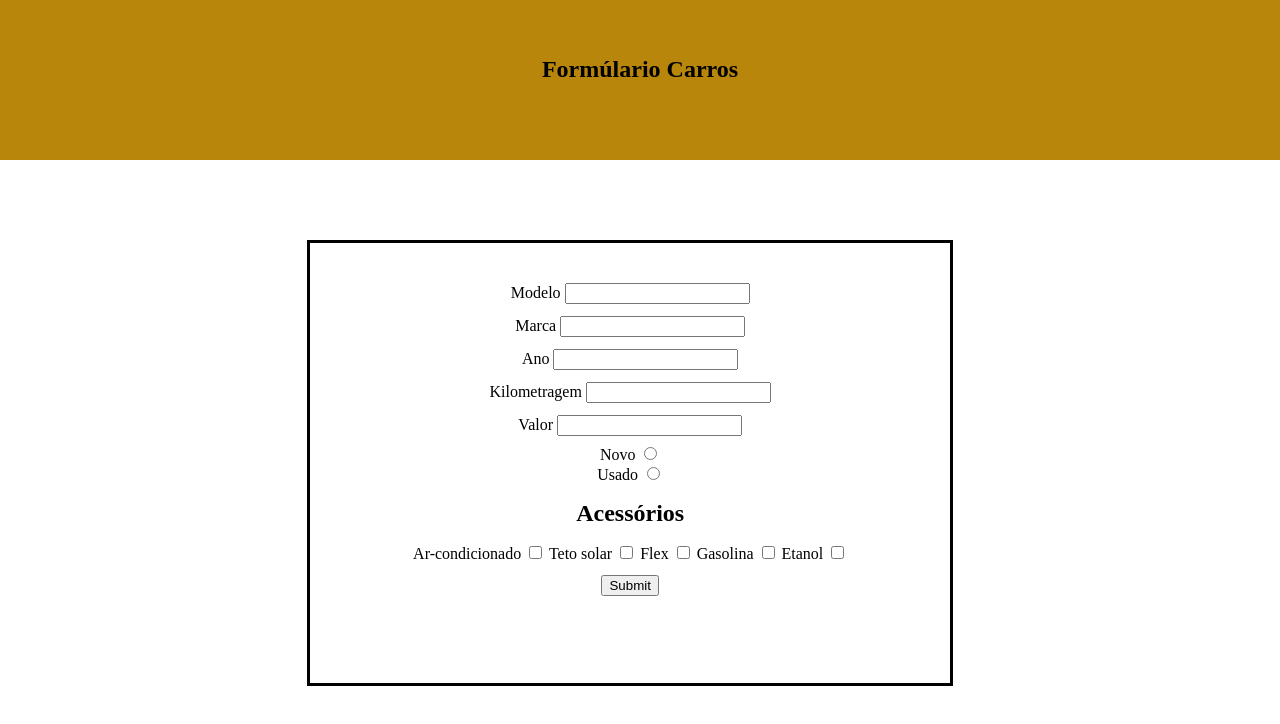
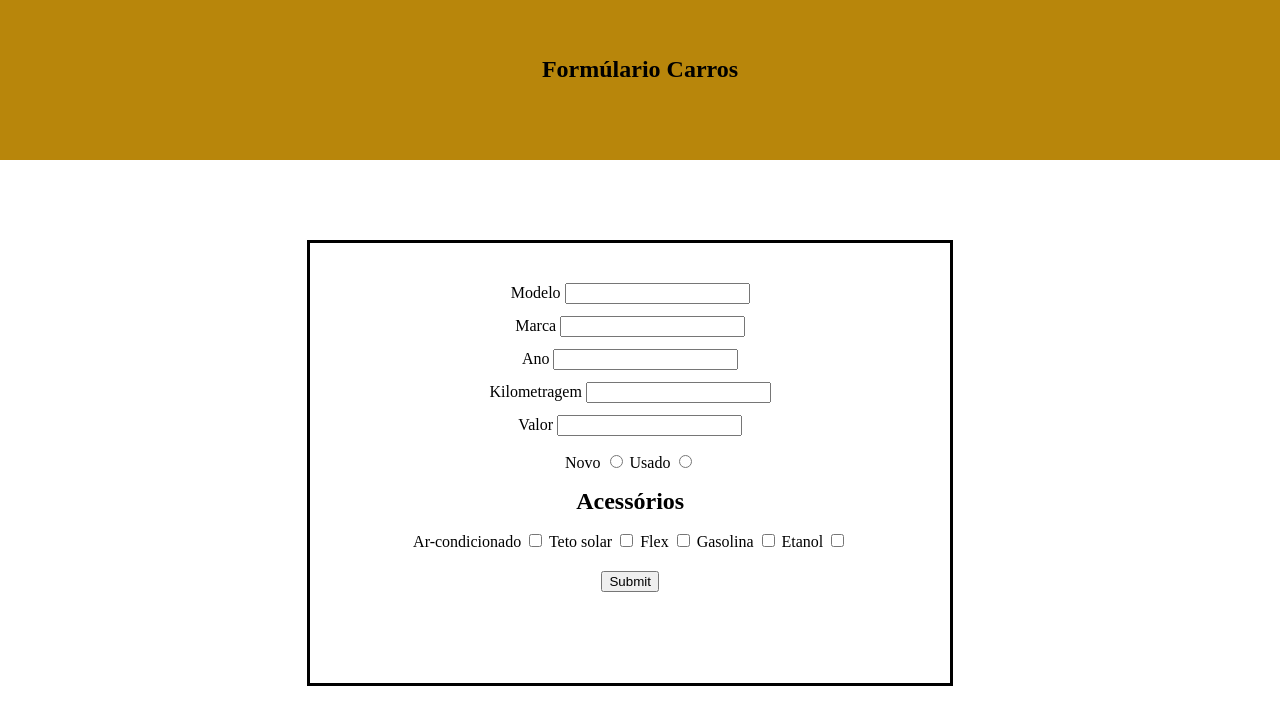
Before and after one commit to CompariniZK/Progressing-T.i, a plain HTML site: page Practice JS mode/Practice.html in a window 1280 px wide. Drawn offline with Linux system fonts and the light colour scheme.

Commit message:
Terminado

```diff
--- a/Practice JS mode/Practice.css
+++ b/Practice JS mode/Practice.css
@@ -35,7 +35,7 @@ h2{
 .Conteudo{
 
     width: 100%;
-    height: 80vh;
+    height: 70vh;
     text-align: center;
 
 }
@@ -68,7 +68,7 @@ h2{
 
 .sexta{
 
-    margin-top: 1vh;
+    margin-top: 2vh;
 }
 
 .forms{
@@ -85,5 +85,5 @@ text-align: center;
 
 #enviar{
 
-    margin-top: 1.5vh;
+    margin-top: 2.5vh;
 }
--- a/Practice JS mode/Practice.html
+++ b/Practice JS mode/Practice.html
@@ -51,14 +51,16 @@
 
                                     <div class="sexta">
                                         <label for="new">Novo</label>
-                                        <input type="radio" name="Novo" id="new" value="Novo">
+                                        <input type="radio" name="Novo/Usado" id="new" value="Novo">
+
+                                        <label for="used">Usado</label>
+                                        <input type="radio" name="Novo/Usado" id="used" value="Usado">
+
 
                                     </div>
-                                    <div>
-                                        <label for="used">Usado</label>
-                                        <input type="radio" name="Usado" id="used" value="Usado">
 
-                                    </div>
+
+
 
                                     <div>
                                         <div>
```
